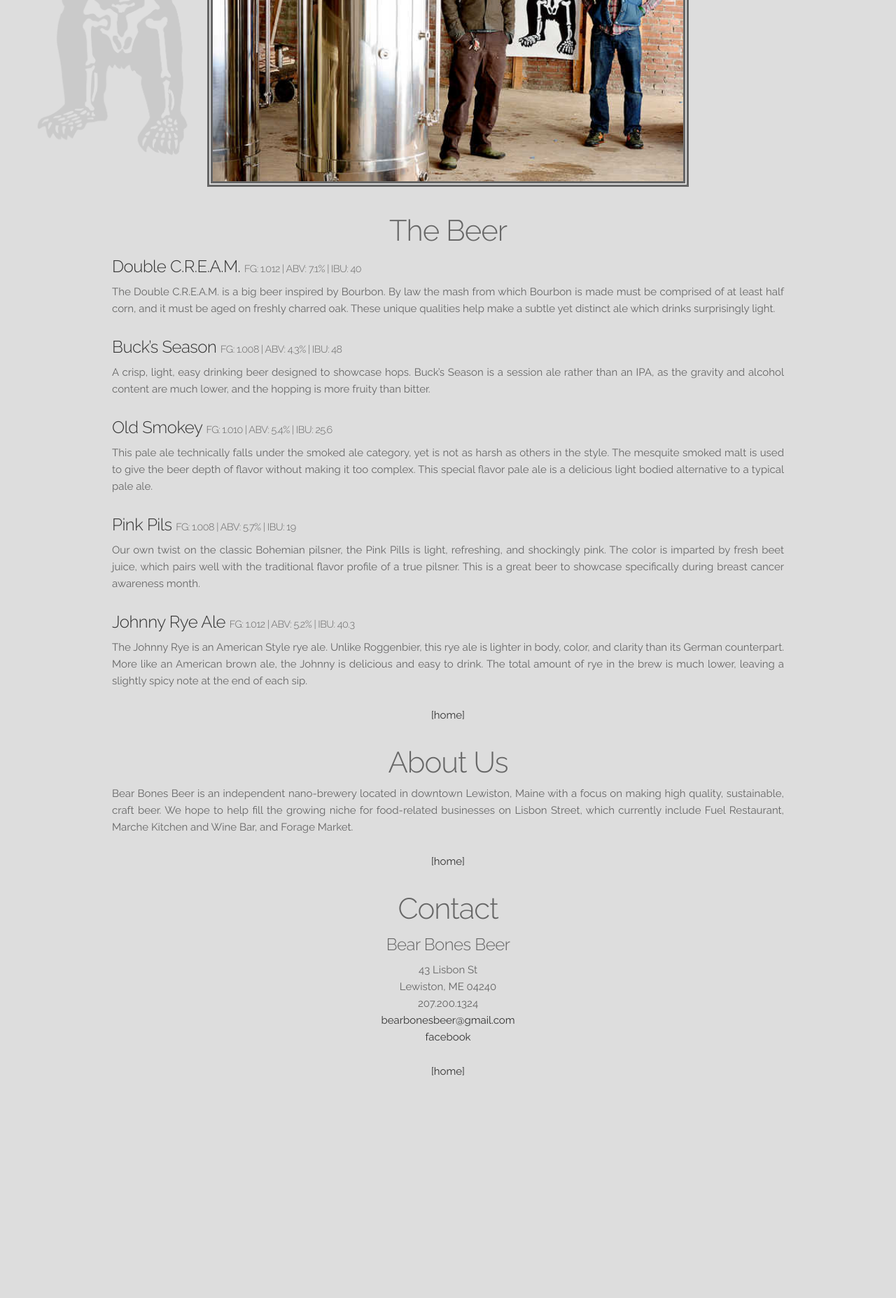
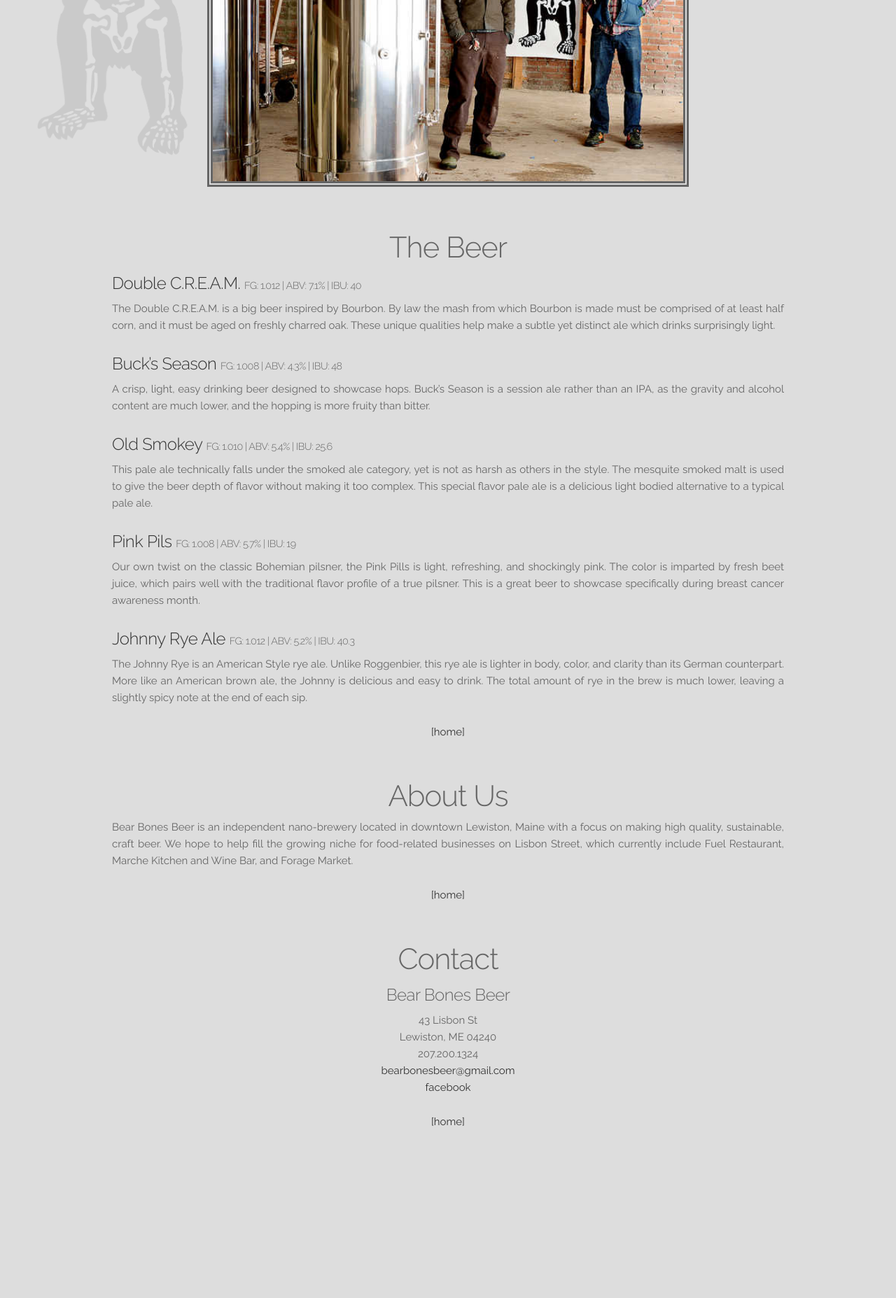
Before and after one commit to arschmitz/bearbonesbeer.com, a PHP site: page /staging/index.html in a window 1280 px wide, after a click on "Yes". Shown: the part 394-2249 px from the top of the page at 70% size. Before the commit the page ends 1931 px from the top, so only its background shows below. Run offline with PHP 8.4, Linux system fonts and the light colour scheme.

Commit message:
more space between "pages"

```diff
--- a/staging/css/bearbones.css
+++ b/staging/css/bearbones.css
@@ -24,12 +24,12 @@
   color: #111;
 }
 
+div.row {
+  margin-bottom: 48px;
+}
+
 div.container {
   text-align: center;
-}
-
-div.row {
-  margin-bottom: 24px;
 }
 
 div.main {
```
